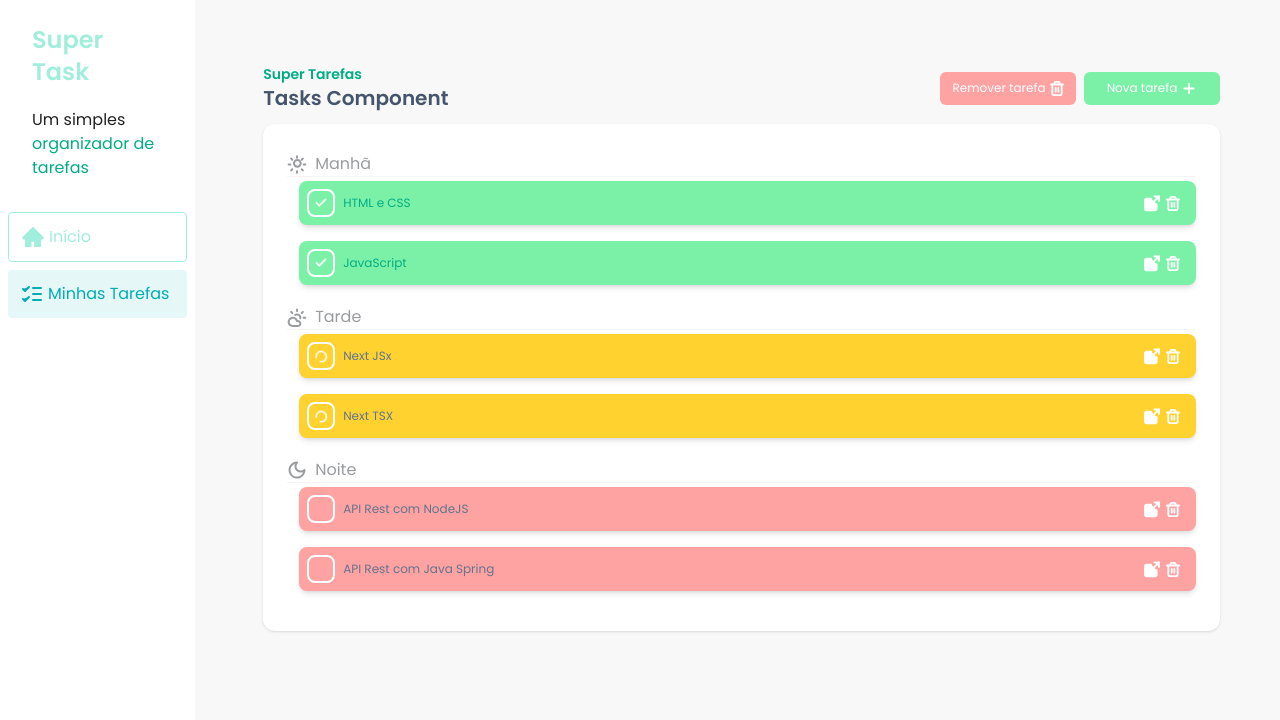
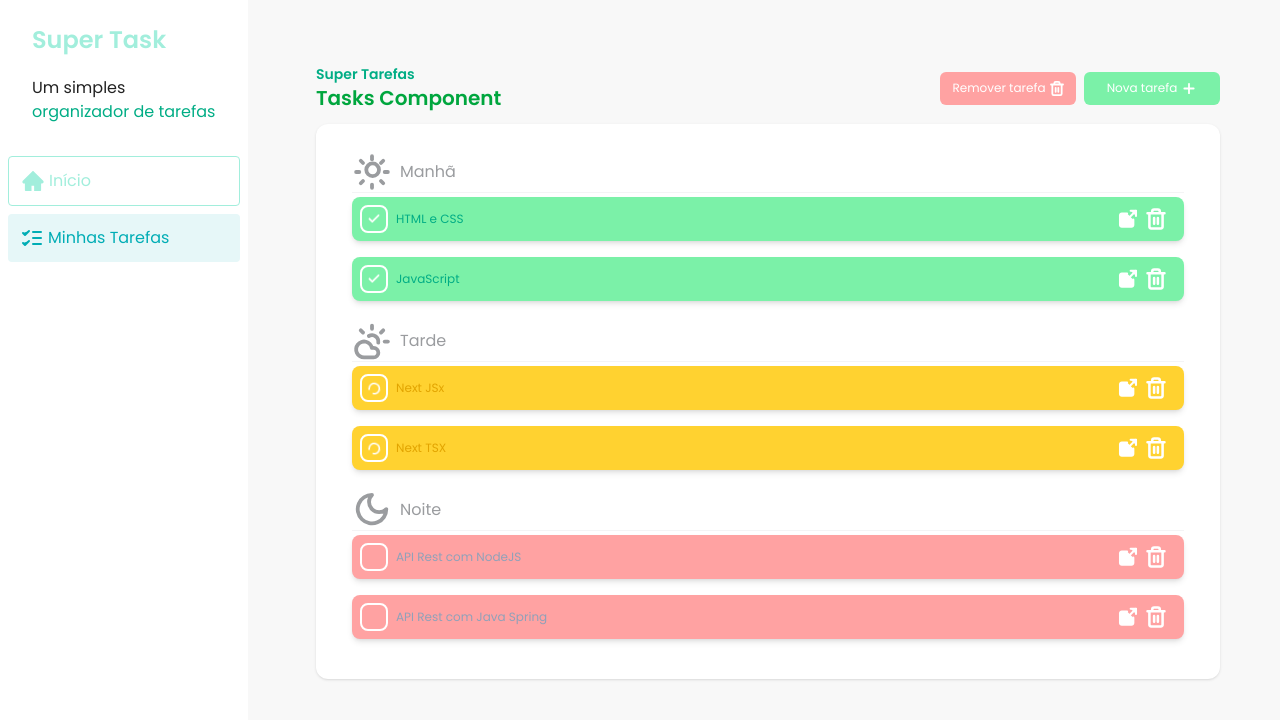
Before and after one commit to srodrigo28/react-super-task, a React (Vite) app: page / in a window 1280 px wide. Shown: the top 720 px of the page. Built offline with nearby package versions, Linux system fonts and the light colour scheme.

Commit message:
versao comproblmea no Task.jsx

```diff
--- a/src/App.jsx
+++ b/src/App.jsx
@@ -6,7 +6,9 @@ import './index.css'
 function App() {
   return (
     <div className='flex gap-9'>
-      <Sidebar />
+      <div className="hidden lg:block md:block">
+        <Sidebar />
+      </div>
       <Tasks />
     </div>
   )
--- a/src/components/Button.jsx
+++ b/src/components/Button.jsx
@@ -14,7 +14,7 @@ const Button = ({ children, variant }) => {
         }
     }
     return (
-        <button className={`w-34 text-xs cursor-pointer flex gap-1 items-center justify-center py-2 px-3 rounded-md ${getVariantClasses()}`}>
+        <button className={`w-34 text-xs hover:opacity-55 cursor-pointer flex gap-1 items-center justify-center py-2 px-3 rounded-md ${getVariantClasses()}`}>
             {children}
         </button>
     )
--- a/src/components/TaskItem.jsx
+++ b/src/components/TaskItem.jsx
@@ -3,43 +3,58 @@ import CheckLoaderCircle from '../assets/icons/loader-circle.svg?react';
 import Details from '../assets/icons/details.svg?react';
 import Trash from '../assets/icons/trash.svg?react';
 
-const TaskItem = ({task}) => {
-    // console.log("task item render ", task    );
+const TaskItem = ({ task, handleCheckboxClick }) => {
+
     const getStatusClass = () => {
-      if(task.status === "done") {
+        if (task.status === "done") {
             return "bg-green-300 text-[#00AD85]";
-      }else if(task.status === "in_progress") {
-        return "bg-amber-300 text-[#E2A400] text-slate-500";
-      }else if(task.status === "not_started") {
-        return "bg-red-300 text-slate-400 text-slate-500";
         }
+        else if (task.status === "in_progress") {
+            return "bg-amber-300 text-[#E2A400]";
         }
-    return(
-        <div className={` p-2 ml-3 items-center gap-2 flex rounded-lg justify-between shadow-md mb-4
+        else if (task.status === "not_started") {
+            return "bg-red-300 text-slate-400";
+        }
+    };
+
+    return (
+        <div
+            className={`p-2 ml-3 items-center gap-2 flex rounded-lg justify-between shadow-md mb-4
             cursor-pointer hover:shadow-lg text-xs transition-shadow duration-300 pr-4
-          ${getStatusClass()}`}>
-            <div className='flex gap-2 items-center'>
-              <label className={`relative flex h-7 w-7 cursor-pointer
+            ${getStatusClass()}`}
+        >
+            <div className="flex gap-2 items-center">
+
+                <label
+                    className={`relative flex h-7 w-7 cursor-pointer
                     items-center justify-center rounded-lg border-2 border-white
                     ${getStatusClass()}`}
                 >
                     <input
                         type="checkbox"
                         checked={task.status === "done"}
+                        onChange={() => handleCheckboxClick(task.id)}
                         className="absolute inset-0 h-full w-full cursor-pointer opacity-0 peer"
                     />
-                {
-                  task.status === "done" && <CheckIcon   className="animate-bounce"/> ||
-                  task.status === "in_progress" && <CheckLoaderCircle className="animate-spin text-white"  />
-                }
+
+                    {task.status === "done" && (
+                        <CheckIcon className="animate-bounce" />
+                    )}
+
+                    {task.status === "in_progress" && (
+                        <CheckLoaderCircle className="animate-spin text-white" />
+                    )}
                 </label>
-              { task.title }
+
+                {task.title}
             </div>
-            <div className='flex gap-1 items-center'>
-              <Details className="text-white hover:opacity-80 transition-all" />
-              <Trash className="text-white" />
+
+            <div className="flex gap-1 items-center">
+                <Details className="text-white hover:opacity-80 transition-all h-6 w-6" />
+                <Trash className="text-white h-6 w-6" />
             </div>
         </div>
-    )
-}
+    );
+};
+
 export default TaskItem;
--- a/src/components/Tasks.jsx
+++ b/src/components/Tasks.jsx
@@ -17,6 +17,33 @@ const Tasks = () => {
     // todo: fetch tasks from api
     const [tasks, setTaks] = useState(TASKS)
 
+    const handleCheckboxClick = (task) => {
+        // alert('Selecionou a task: ' + task.title );
+        // console.log('Clicou no task com id: ', task.title);
+
+        const newTasks = tasks.map(task => {
+            if(task.id !== task.id) {
+                return task;
+            }
+
+            if(task.status === "not_started") {
+                return { ...task, status: "in_progress" };
+            }
+
+            if(task.status === "in_progress") {
+                return { ...task, status: "done" };
+            }
+
+            if(task.status === "done") {
+                return { ...task, status: "not_started" };
+            }
+
+            return task;
+        })
+
+        setTaks(newTasks);
+    }
+
     // console.log(tasks);
 
     // filter tasks by period
@@ -25,20 +52,23 @@ const Tasks = () => {
     const nightTasks = tasks.filter(task => task.time === 'evening');
 
     return (
-        <div className="py-16 px-8 w-full mr-7">
+        <div className="py-16 px-8 w-full mr-7 ">
             <div className="flex w-full justify-between">
                 <div className="flex flex-col w-full justify-between">
-                    <span className="text-sm font-semibold text-[#00AD85]">
+                    <span className="text-sm max-[500px]:text-[1.4rem] max-[500px]:text-green-400 font-semibold text-[#00AD85]">
                         Super Tarefas
                     </span>
-                    <h1 className="text-xl font-semibold text-slate-600">Tasks Component</h1>
+                    <h1 className="text-xl font-semibold text-green-600 hidden md:block lg:block">Tasks Component</h1>
                 </div>
 
                 <div className="flex gap-2 items-center">
-                    <Button variant="secondary" className="">
-                        Remover tarefa
-                        <TrashIcon />
-                    </Button>
+                    <div className="hidden lg:block md:block">
+                        <Button variant="secondary" >
+                            Remover tarefa
+                            <TrashIcon />
+                        </Button>
+                    </div>
+
                     <Button variant="primary" className="">
                         Nova tarefa
                         <AddIcon />
@@ -47,25 +77,37 @@ const Tasks = () => {
                 </div>
             </div >
 
-            <div className="rounded-xl bg-white p-6 shadow-sm mt-3">
+             {/* overflow-y-auto h-[calc(100vh-180px)] */}
+            <div className="rounded-xl bg-white p-6 shadow-sm mt-3 pr-9">
                 <div className="mb-2">
-                <TasksSeparator title="Manhã" icon={<SunIcon />} />
+                <TasksSeparator title="Manhã" icon={<SunIcon className="w-10 h-10" />} />
                     {mormingTasks.map((task) => (
-                        <TaskItem key={task.id} task={task} />
+                        <TaskItem
+                        key={task.id}
+                        task={task}
+                        handleCheckboxClick={handleCheckboxClick} />
                     ))}
                 </div>
 
-                <TasksSeparator title="Tarde" icon={<CloudSunIcon />} />
+                <TasksSeparator title="Tarde" icon={<CloudSunIcon className="w-10 h-10" />} />
                 <div className="mb-2">
                     {afternoonTasks.map((task) => (
-                         <TaskItem key={task.id} task={task} />
+                         <TaskItem
+                            key={task.id}
+                            task={task}
+                            handleCheckboxClick={handleCheckboxClick}
+                        />
                     ))}
                 </div>
 
-                <TasksSeparator title="Noite" icon={<MoonIcon />} />
+                <TasksSeparator title="Noite" icon={<MoonIcon className="w-10 h-10" />} />
                 <div className="mb-2">
                     {nightTasks.map((task) => (
-                         <TaskItem key={task.id} task={task} />
+                         <TaskItem
+                         key={task.id}
+                         task={task}
+                         handleCheckboxClick={handleCheckboxClick}
+                        />
                     ))}
                 </div>
             </div>
--- a/src/components/TasksSeparator.jsx
+++ b/src/components/TasksSeparator.jsx
@@ -1,6 +1,6 @@
 const TasksSeparator = ({ title, icon }) => {
     return (
-        <div className="py-1">
+        <div className="py-1 pl-3">
             <div className="flex gap-2 items-center border-b
                 border-solid border-[#F4F4F5]">
                 {icon}
```
Also changed, not shown: 1 other file (tests, documents, lock files or other folders). Lines whose indentation alone changed are shown as unchanged.
